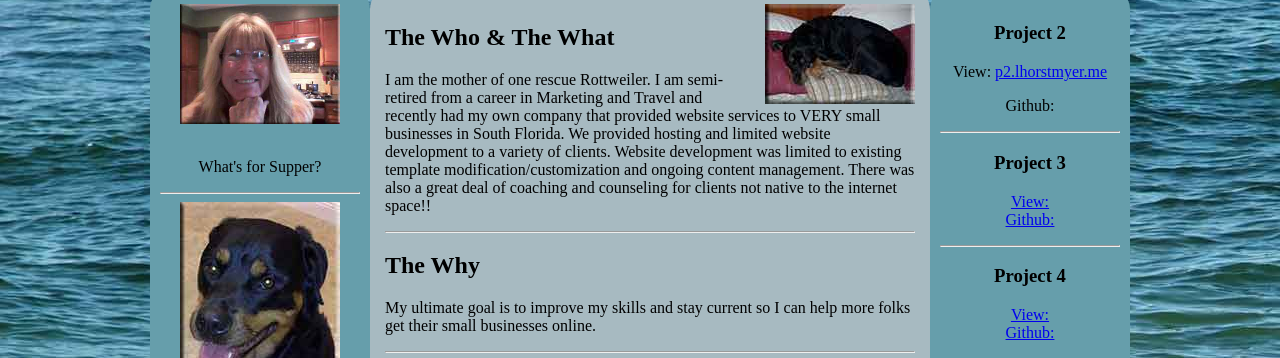
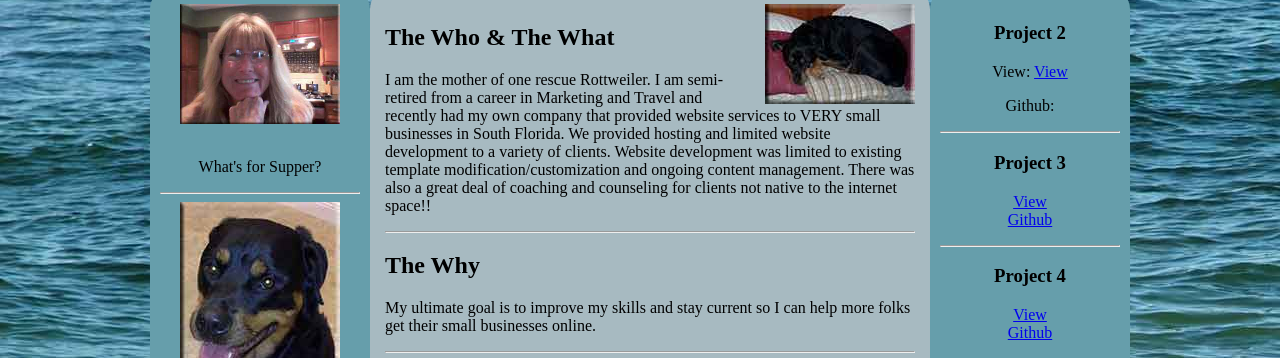
Before and after one commit to horstmyer/p1, a plain HTML site: page index.html in a window 1280 px wide. Shown: the part 194-552 px from the top of the page. Drawn offline with Linux system fonts and the light colour scheme.

Commit message:
typo fix

```diff
--- a/index.html
+++ b/index.html
@@ -43,16 +43,16 @@
    <!-- begin right column -->
    <div class="colright">
    <h3>Project 2</h3>
-   <P>View:  <a href="http://p2.lhorstmyer.me/" title="CSCI E-15 p2" target="_blank"> p2.lhorstmyer.me</a><br />
-   <p>Github:<a href="https://github.com/horstmyer/p2"></a></a></P>
+   <P>View:  <a href="http://p2.lhorstmyer.me/" title="CSCI E-15 p2" target="_blank"> View</a><br />
+   <p>Github:<a href="https://github.com/horstmyer/p2"></a></P>
    <hr>
    <h3>Project 3 </h3>
-   <P><a href="http://project3.lhorstmyer.me/" target="new">View:</a><br />
-   <a href="https://github.com/horstmyer/Project3">Github:</a></P>
+   <P><a href="http://project3.lhorstmyer.me/" target="new">View</a><br />
+   <a href="https://github.com/horstmyer/Project3">Github</a></P>
    <hr>
    <h3>Project 4</h3>
-   <P><a href="#" target="new">View:</a><br />
-   <a href="#">Github:</a></P>
+   <P><a href="#" target="new">View</a><br />
+   <a href="#">Github</a></P>
    </div>
    <div class="clear"></div>
    <!-- begin bottom div -->
```
